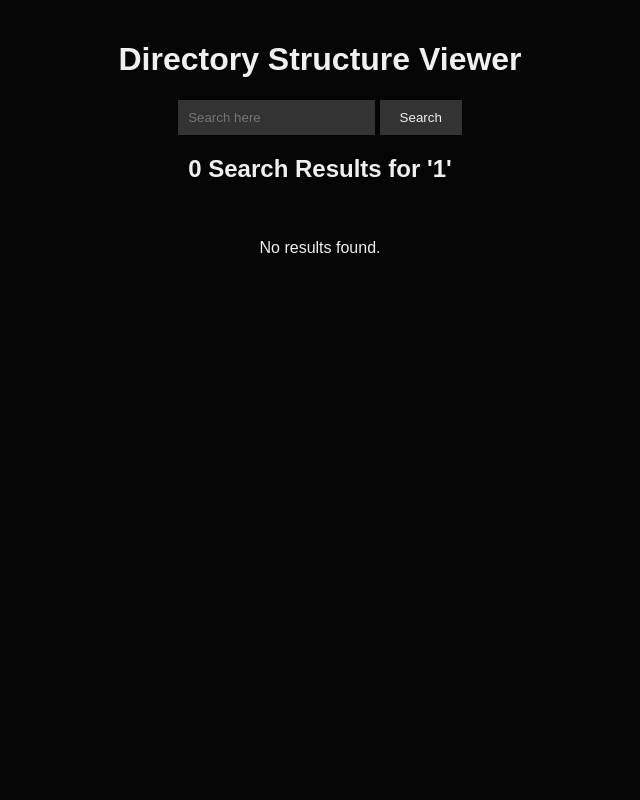
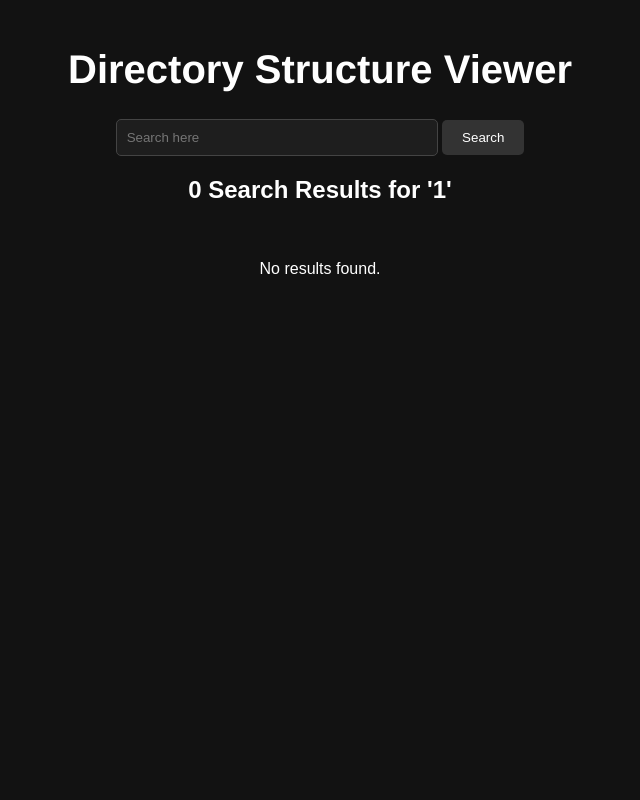
Before and after one commit to WebForks/web-file-viewer, a Flask app: page /search/1 in a window 1280 px wide. Shown: the whole page, without its empty margins (320-960 px from the left). Run offline with Flask 3, Linux system fonts and the light colour scheme.

Commit message:
added multithreading to directory size getter and changed css

```diff
--- a/app.py
+++ b/app.py
@@ -2,6 +2,7 @@ from flask import request  # Make sure to import request
 from flask import Flask, render_template, request, redirect, url_for
 import os
 import time
+from concurrent.futures import ThreadPoolExecutor
 
 app = Flask(__name__)
 # example gui https://alchemist.cyou
@@ -18,15 +19,37 @@ app = Flask(__name__)
 
 base_directory = '/data'
 
+def get_directory_size(path):
+    def folder_size(sub_path):
+        size = 0
+        with os.scandir(sub_path) as entries:
+            for entry in entries:
+                try:
+                    if entry.is_file():
+                        size += entry.stat().st_size
+                    elif entry.is_dir():
+                        size += folder_size(entry.path)  # Recursive call
+                except FileNotFoundError:
+                    pass
+        return size
 
-def get_directory_size(path):
     total_size = 0
     with os.scandir(path) as entries:
-        for entry in entries:
-            if entry.is_file():
-                total_size += entry.stat().st_size
-            elif entry.is_dir():
-                total_size += get_directory_size(entry.path)
+        subdirs = [entry.path for entry in entries if entry.is_dir()]
+        files = [entry for entry in entries if entry.is_file()]
+
+        # Process files in the current directory
+        for file in files:
+            try:
+                total_size += file.stat().st_size
+            except FileNotFoundError:
+                pass
+
+        # Use threads to process subdirectories in parallel
+        with ThreadPoolExecutor() as executor:
+            sizes = executor.map(folder_size, subdirs)
+        total_size += sum(sizes)
+
     return total_size
 
 
--- a/static/style.css
+++ b/static/style.css
@@ -8,93 +8,102 @@ html {
   font-family: "Arial", sans-serif;
 }
 
-/* Styling for the entire body */
+/* Body styling */
 body {
   display: flex;
   flex-direction: column;
   justify-content: flex-start;
   align-items: center;
-  height: 100vh;
-  background-color: #050505; /* Dark background color */
-  color: #f0f0f0; /* Light text color */
+  background-color: #121212; /* Dark theme */
+  color: #ffffff; /* Light text */
 }
 
-/* Styling for the header */
+/* Header styling */
 header {
   text-align: center;
   width: 100%;
-  padding: 20px 0;
+  padding: 20px;
 }
 
-/* Styling for forms */
-form {
+header h1 {
+  font-family: "Helvetica", sans-serif;
+  font-size: 2.5rem;
+  color: #ffffff;
+}
+
+header form {
   margin: 20px 0;
 }
 
-input[type="text"] {
+header input[type="text"] {
+  width: 300px;
   padding: 10px;
-  background-color: #333;
-  border: none;
-  color: #f0f0f0;
+  border: 1px solid #444;
+  border-radius: 5px;
+  background-color: #1e1e1e;
+  color: #fff;
 }
 
-button {
+header button {
   padding: 10px 20px;
+  border: none;
   background-color: #333;
-  color: #f0f0f0;
-  border: none;
+  color: #fff;
+  border-radius: 5px;
   cursor: pointer;
 }
 
-button:hover {
+header button:hover {
   background-color: #555;
 }
 
-/* Styling for tables */
+/* Table styling */
 table {
-  width: 90%; /* Adjusted width */
-  margin-top: 20px; /* Spacing from form */
+  width: 90%;
+  margin: 20px auto;
   border-collapse: collapse;
+  background-color: #1e1e1e;
 }
 
 th,
 td {
-  padding: 15px; /* Increased padding for a better look */
+  padding: 15px;
   text-align: left;
-  border-bottom: 1px solid #333; /* Darker line for separation */
+  color: #ccc;
+  border-bottom: 1px solid #333;
+}
+
+th {
+  color: #fff;
+  text-transform: uppercase;
 }
 
 tr:hover {
-  background-color: #333; /* Hover effect for rows */
+  background-color: #333; /* Row hover effect */
 }
 
-/* Styling for clickable elements */
+/* Folder/File row styling */
 .clickable:hover {
-  background-color: #444; /* Dark hover effect */
+  background-color: #444;
   cursor: pointer;
 }
 
-/* Additional styling */
-ul,
-li {
-  padding: 0;
-  margin: 0;
-  list-style: none;
+.clickable td:first-child {
+  color: #ffcc00; /* Folder icon color */
 }
 
-.directory-button,
-.file-row {
-  text-align: left;
-  display: block;
-  width: 100%;
-  padding: 10px;
-  background: none;
-  border: none;
-  color: inherit;
-  text-decoration: none;
+/* Extra styling for folder labels */
+td:first-child {
+  font-weight: bold;
+  text-transform: capitalize;
 }
 
-.directory-button:hover,
-.file-row:hover {
-  background-color: #333; /* Hover effect */
+/* Footer (if necessary) */
+footer {
+  width: 100%;
+  text-align: center;
+  padding: 10px 0;
+  background-color: #181818;
+  color: #fff;
+  font-size: 0.9rem;
 }
```
